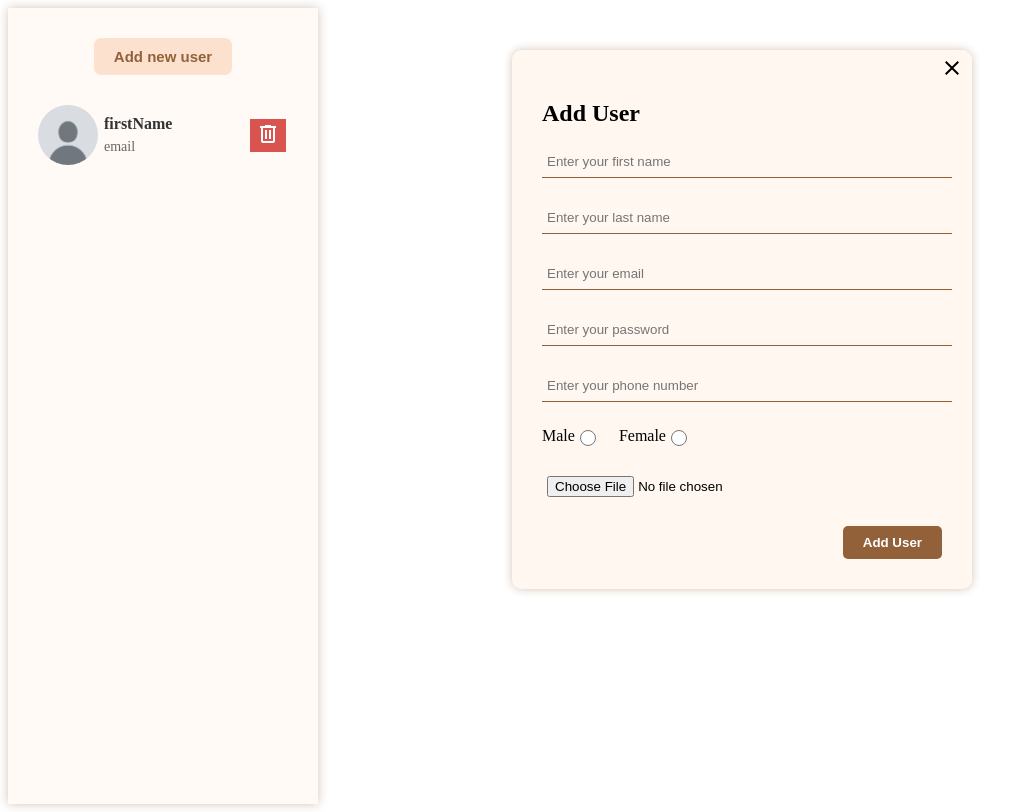
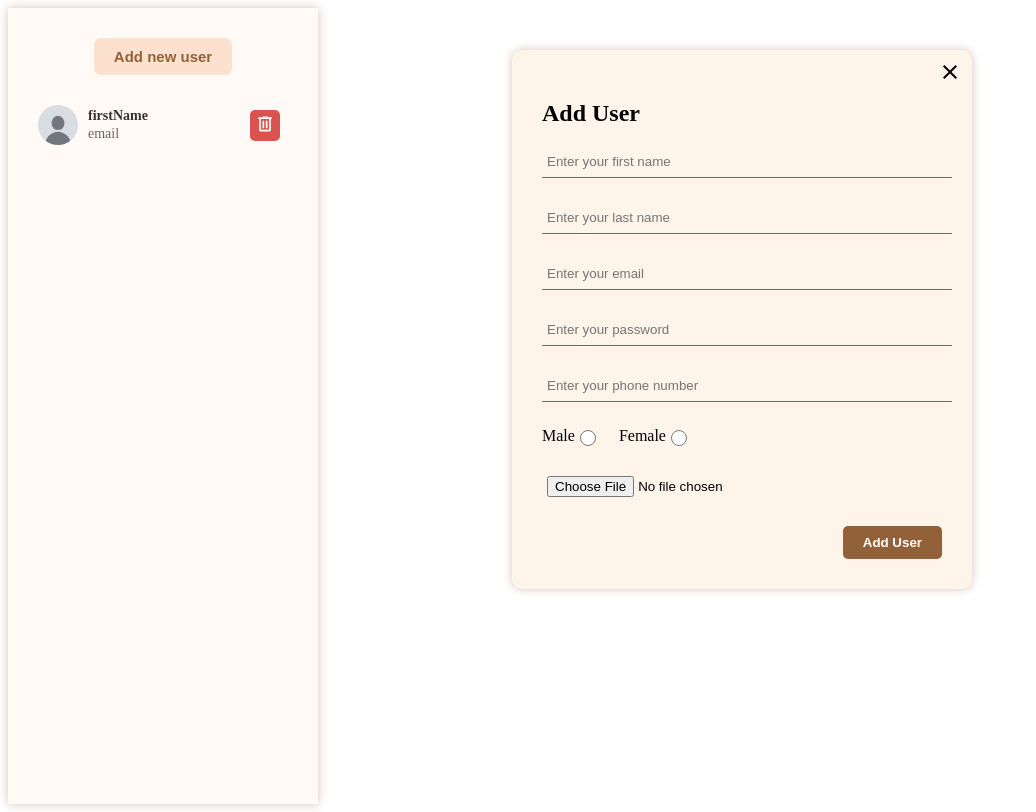
Before and after one commit to Tyom8/JS-Group-2025, a React (Create React App) app: page / in a window 1280 px wide. Both pictures are taken after a click on the button "Add new user". Shown: the whole page, without its empty margins (0-1036 px from the left). Built offline with nearby package versions, Linux system fonts and the light colour scheme.

Commit message:
Import svgs in img tag

```diff
--- a/src/hooks/AddDashboardUsers-hook.ts
+++ b/src/components/DashboardUsers/AddDashboardUsers-hook.ts
@@ -1,5 +1,5 @@
 import { useState } from "react";
-import { IAddUser } from "../types";
+import { IAddUser } from "../../types";
 
 export const useAddDashboardUsers = () => {
   const [isAddUserFormShown, setIsAddUserFormShown] = useState<boolean>(false);
--- a/src/components/DashboardUsers/AddUserForm.tsx
+++ b/src/components/DashboardUsers/AddUserForm.tsx
@@ -2,6 +2,7 @@ import React from "react";
 import { useFormValidation } from "../../hooks/FormValidation-hook";
 import styles from "../../styles/DashboardUsers.module.css";
 import { IAddUser } from "../../types";
+import closeIcon from "../../assets/icons/close.svg";
 
 interface IUserFormProps {
   sendData: (user: IAddUser) => void;
@@ -24,23 +25,7 @@ const AddUserForm: React.FC<IUserFormProps> = ({ sendData, setIsClosed }) => {
   return (
     <div className={styles.addUserContainer}>
       <div className={styles.content}>
-        <p onClick={() => setIsClosed(false)}>
-          <svg
-            xmlns="http://www.w3.org/2000/svg"
-            height="24px"
-            viewBox="0 -960 960 960"
-            width="24px"
-            fill="black"
-            style={{
-              position: "absolute",
-              top: "6px",
-              right: "8px",
-              cursor: "pointer",
-            }}
-          >
-            <path d="m256-200-56-56 224-224-224-224 56-56 224 224 224-224 56 56-224 224 224 224-56 56-224-224-224 224Z" />
-          </svg>
-        </p>
+        <img src={closeIcon} alt="close icon" onClick={() => setIsClosed(false)} className={styles.closeIconImg}/>
         <h2>Add User</h2>
         <form onSubmit={handleSubmit(onSubmit)} className={styles.addUserForm}>
           <input
--- a/src/components/DashboardUsers/DashboardUsers.tsx
+++ b/src/components/DashboardUsers/DashboardUsers.tsx
@@ -1,7 +1,8 @@
 import React from "react";
 import defaultImage from "../../assets/default-image.jpg";
-import { useAddDashboardUsers } from "../../hooks/AddDashboardUsers-hook";
+import deleteIcon from "../../assets/icons/delete.svg";
 import styles from "../../styles/DashboardUsers.module.css";
+import { useAddDashboardUsers } from "./AddDashboardUsers-hook";
 import AddUserForm from "./AddUserForm";
 
 const DashBoardUsers: React.FC = () => {
@@ -39,15 +40,7 @@ const DashBoardUsers: React.FC = () => {
           </div>
           <div className={styles.deleteBtn}>
             <button className={styles.delete}>
-              <svg
-                xmlns="http://www.w3.org/2000/svg"
-                height="24px"
-                viewBox="0 -960 960 960"
-                width="24px"
-                fill="white"
-              >
-                <path d="M280-120q-33 0-56.5-23.5T200-200v-520h-40v-80h200v-40h240v40h200v80h-40v520q0 33-23.5 56.5T680-120H280Zm400-600H280v520h400v-520ZM360-280h80v-360h-80v360Zm160 0h80v-360h-80v360ZM280-720v520-520Z" />
-              </svg>
+              <img src={deleteIcon} alt="delete icon" />
             </button>
           </div>
         </div>
--- a/src/styles/DashboardUsers.module.css
+++ b/src/styles/DashboardUsers.module.css
@@ -1,5 +1,5 @@
 .usersContainer {
-  box-shadow: 0px 0px 10px #D3C4B8;
+  box-shadow: 0px 0px 10px #d3c4b8;
   max-width: 250px;
   height: 92vh;
   padding: 30px;
@@ -8,7 +8,7 @@
   justify-content: flex-start;
   align-items: flex-start;
   gap: 30px;
-  background-color: #fffaf6
+  background-color: #fffaf6;
 }
 
 .btn {
@@ -18,8 +18,8 @@
   font-weight: 600;
   cursor: pointer;
   font-size: 15px;
-  background-color: #FCE2CE;
-  color: #92613A;
+  background-color: #fce2ce;
+  color: #92613a;
   align-self: center;
 }
 
@@ -35,12 +35,11 @@
   display: flex;
   justify-content: center;
   align-items: center;
-  gap: 6px;
-
+  gap: 10px;
 }
 
 .user img {
-  width: 60px;
+  width: 40px;
   border-radius: 50%;
 }
 
@@ -49,11 +48,10 @@
   display: flex;
   flex-direction: column;
   justify-content: center;
-  line-height: 1.4;
 }
 
 .username {
-  font-size: 16px;
+  font-size: 14px;
   font-weight: 600;
   color: #333;
   margin: 0;
@@ -65,25 +63,23 @@
   margin: 2px 0 0 0;
 }
 
-
 .addUserContainer {
   position: absolute;
   top: 50px;
   left: 40%;
-  box-shadow: 0px 0px 10px #D3C4B8;
+  box-shadow: 0px 0px 10px #d3c4b8;
   width: 400px;
   height: auto;
   padding: 30px;
   border-radius: 10px;
-  background-color: #fff4eab4;
+  background-color: #fff4ea;
   z-index: 1000;
 }
-
 
 .addUserBtn {
   align-self: flex-end;
   padding: 9px 20px;
-  background-color: #92613A;
+  background-color: #92613a;
   color: white;
   border: none;
   border-radius: 5px;
@@ -101,7 +97,7 @@
   width: 100%;
   height: 20px;
   border: none;
-  border-bottom: 1px solid #92613A;
+  border-bottom: 1px solid #92613a;
   outline: none;
   padding: 5px;
   background-color: transparent;
@@ -130,13 +126,13 @@
 }
 
 .error {
-  color: #D9534F;
+  color: #d9534f;
   margin-top: -20px;
   margin-bottom: -15px;
 }
 
 .genderError {
-  color: #D9534F;
+  color: #d9534f;
 }
 
 .deleteBtn {
@@ -145,8 +141,20 @@
 }
 
 .delete {
-  background: #D9534F;
-  padding: 3px 6px;
+  background: #d9534f;
+  padding: 4px 5px;
   border: none;
   cursor: pointer;
+  border-radius: 5px;
 }
+
+.delete img {
+  width: 20px;
+}
+
+.closeIconImg {
+  position: absolute;
+  top: 10px;
+  right: 10px;
+  cursor: pointer;
+}
```
Also changed, not shown: src/assets/icons/close.svg (added), src/assets/icons/delete.svg (added).
